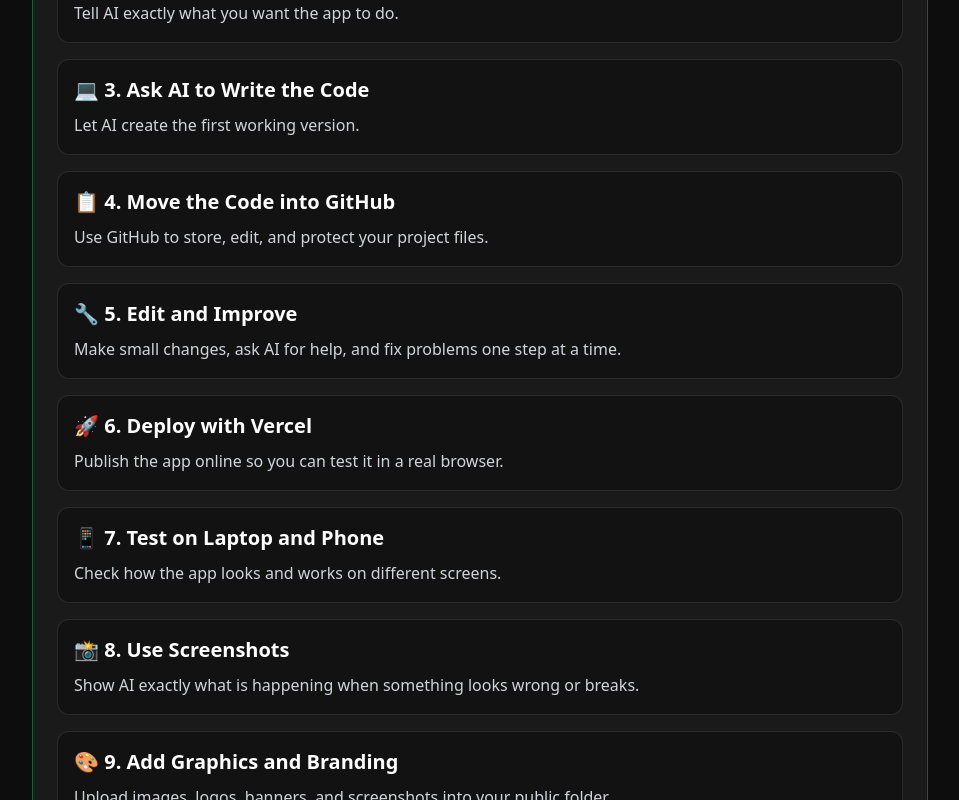
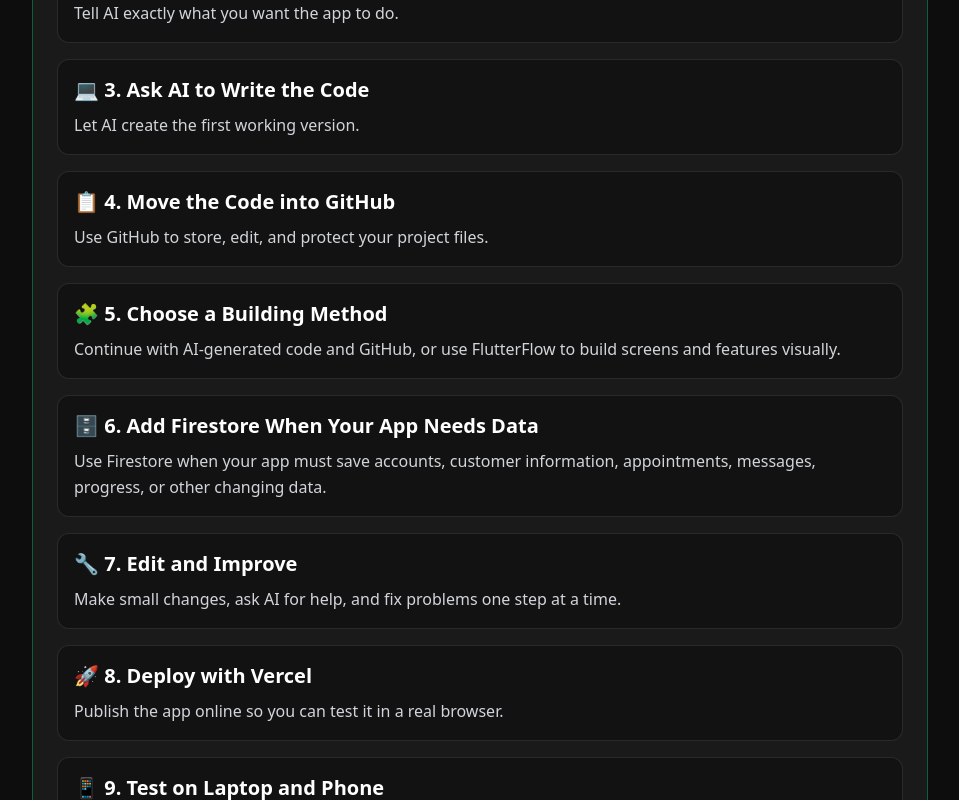
Before and after one commit to myapptly/apptly-website, a Next.js app: page /lesson-3 in a window 1280 px wide. Shown: the part 1590-2390 px from the top of the page, without its empty margins (160-1119 px from the left). Built offline with nearby package versions, Linux system fonts and the light colour scheme.

Commit message:
Update page

```diff
--- a/app/lesson-3/page.tsx
+++ b/app/lesson-3/page.tsx
@@ -55,15 +55,17 @@ export default function Lesson3() {
       ["🤖", "2. Prompt AI Clearly", "Tell AI exactly what you want the app to do."],
       ["💻", "3. Ask AI to Write the Code", "Let AI create the first working version."],
       ["📋", "4. Move the Code into GitHub", "Use GitHub to store, edit, and protect your project files."],
-      ["🔧", "5. Edit and Improve", "Make small changes, ask AI for help, and fix problems one step at a time."],
-      ["🚀", "6. Deploy with Vercel", "Publish the app online so you can test it in a real browser."],
-      ["📱", "7. Test on Laptop and Phone", "Check how the app looks and works on different screens."],
-      ["📸", "8. Use Screenshots", "Show AI exactly what is happening when something looks wrong or breaks."],
-      ["🎨", "9. Add Graphics and Branding", "Upload images, logos, banners, and screenshots into your public folder."],
-      ["📧", "10. Connect Email and Contact Forms", "Make sure users can contact you and receive replies."],
-      ["💳", "11. Add Payments with Stripe", "Use Stripe when you are ready to sell access, services, or products."],
-      ["🌐", "12. Connect a Domain with Namecheap", "Use a domain provider like Namecheap so your app has a real web address."],
-      ["📣", "13. Launch and Market", "Share your app, collect feedback, improve it, and keep building."]
+      ["🧩", "5. Choose a Building Method", "Continue with AI-generated code and GitHub, or use FlutterFlow to build screens and features visually."],
+      ["🗄️", "6. Add Firestore When Your App Needs Data", "Use Firestore when your app must save accounts, customer information, appointments, messages, progress, or other changing data."],
+      ["🔧", "7. Edit and Improve", "Make small changes, ask AI for help, and fix problems one step at a time."],
+      ["🚀", "8. Deploy with Vercel", "Publish the app online so you can test it in a real browser."],
+      ["📱", "9. Test on Laptop and Phone", "Check how the app looks and works on different screens."],
+      ["📸", "10. Use Screenshots", "Show AI exactly what is happening when something looks wrong or breaks."],
+      ["🎨", "11. Add Graphics and Branding", "Upload images, logos, banners, and screenshots into your public folder."],
+      ["📧", "12. Connect Email and Contact Forms", "Make sure users can contact you and receive replies."],
+      ["💳", "13. Add Payments with Stripe", "Use Stripe when you are ready to sell access, services, or products."],
+      ["🌐", "14. Connect a Domain with Namecheap", "Use a domain provider like Namecheap so your app has a real web address."],
+      ["📣", "15. Launch and Market", "Share your app, collect feedback, improve it, and keep building."]
     ].map(([icon, title, description]) => (
       <div
         key={title}
```
